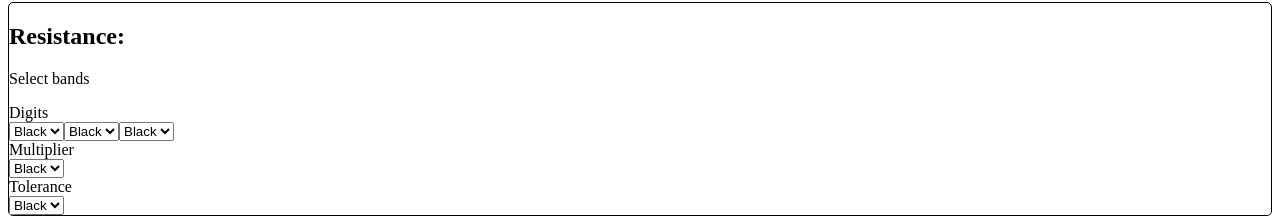
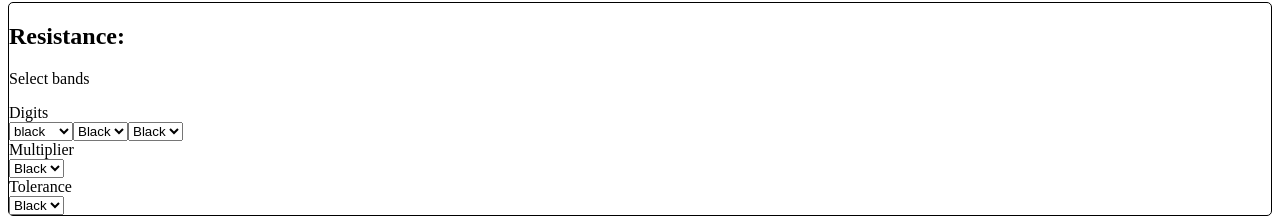
Before and after one commit to JordanBarron-cpu/cs6261project4, an Angular app: page / in a window 1280 px wide. Shown: the part 78-296 px from the top of the page. Built offline with nearby package versions, Linux system fonts and the light colour scheme.

Commit message:
Able to iterate through colors array successfully. Need to create model then set up sigFig, multiplier, and tolerance branches

```diff
--- a/src/app/resistance/resistance.component.html
+++ b/src/app/resistance/resistance.component.html
@@ -4,11 +4,8 @@
   <div>
     <label for="sigFigs">Digits</label>
     <br>
-    <select name="sigFigs" id="sigFig1">
-      <option value="black">Black</option>
-      <option value="saab">Saab</option>
-      <option value="opel">Opel</option>
-      <option value="audi">Audi</option>
+    <select name="sigFigs" id="sigFig1" >
+        <option *ngFor="let color of colors; index as colorSlot; trackBy: trackColorBySlot" value="colors[colorSlot]">{{color}}</option>
     </select>
     <select name="sigFigs" id="sigFig2">
       <option value="black">Black</option>
--- a/src/app/resistance/resistance.component.ts
+++ b/src/app/resistance/resistance.component.ts
@@ -6,10 +6,17 @@ import { Component, OnInit } from '@angular/core';
   styleUrls: ['./resistance.component.css']
 })
 export class ResistanceComponent implements OnInit {
+  public colors: string[];
 
   constructor() { }
 
   ngOnInit(): void {
+    this.colors = ['black', 'brown', 'red', 'orange', 'yellow', 'green', 'blue',
+                'violet', 'grey', 'white', 'gold', 'silver', 'none'];
+  }
+
+  trackColorBySlot(index, color) {
+    return color.index;
   }
 
 }
```
